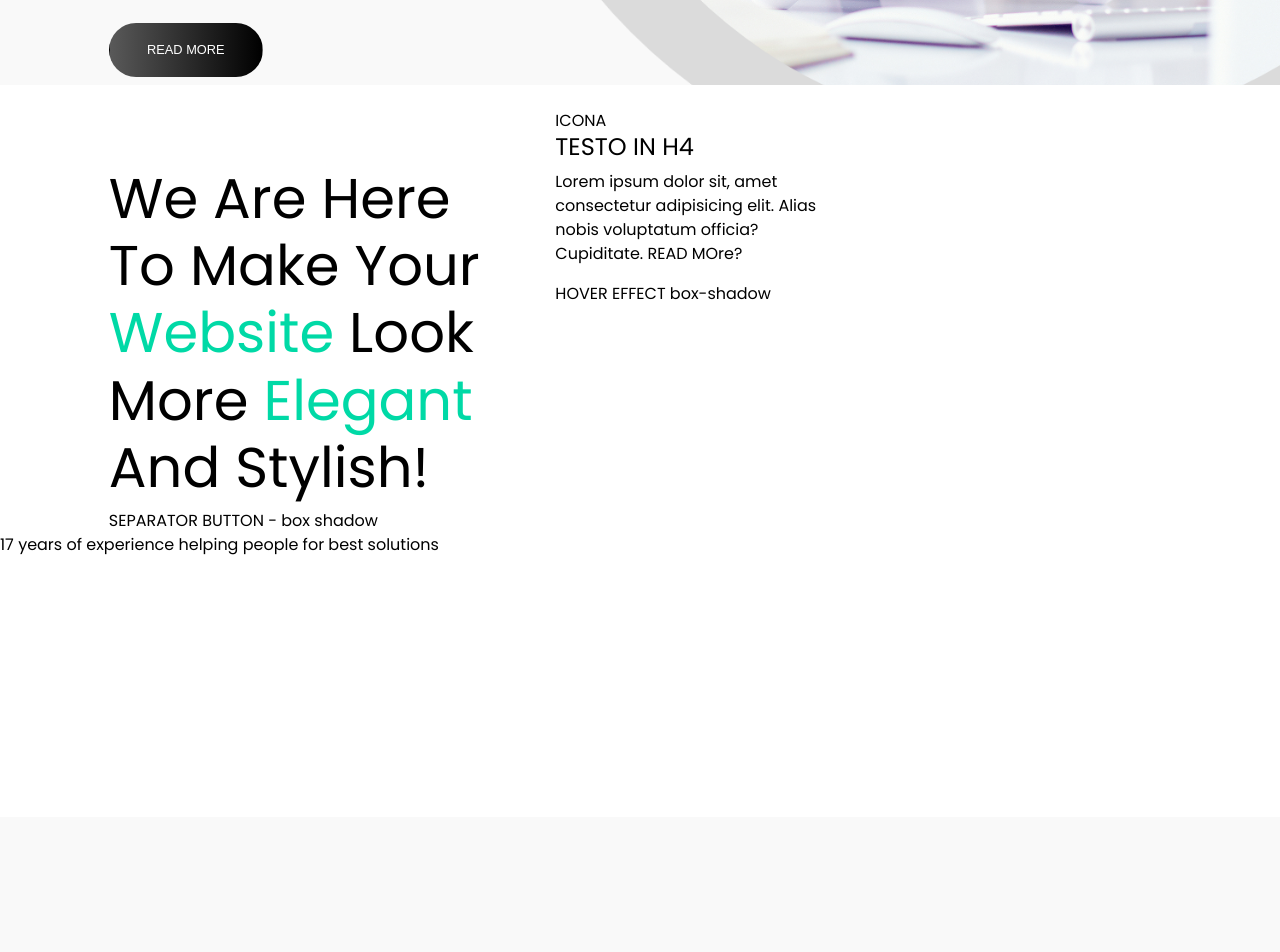
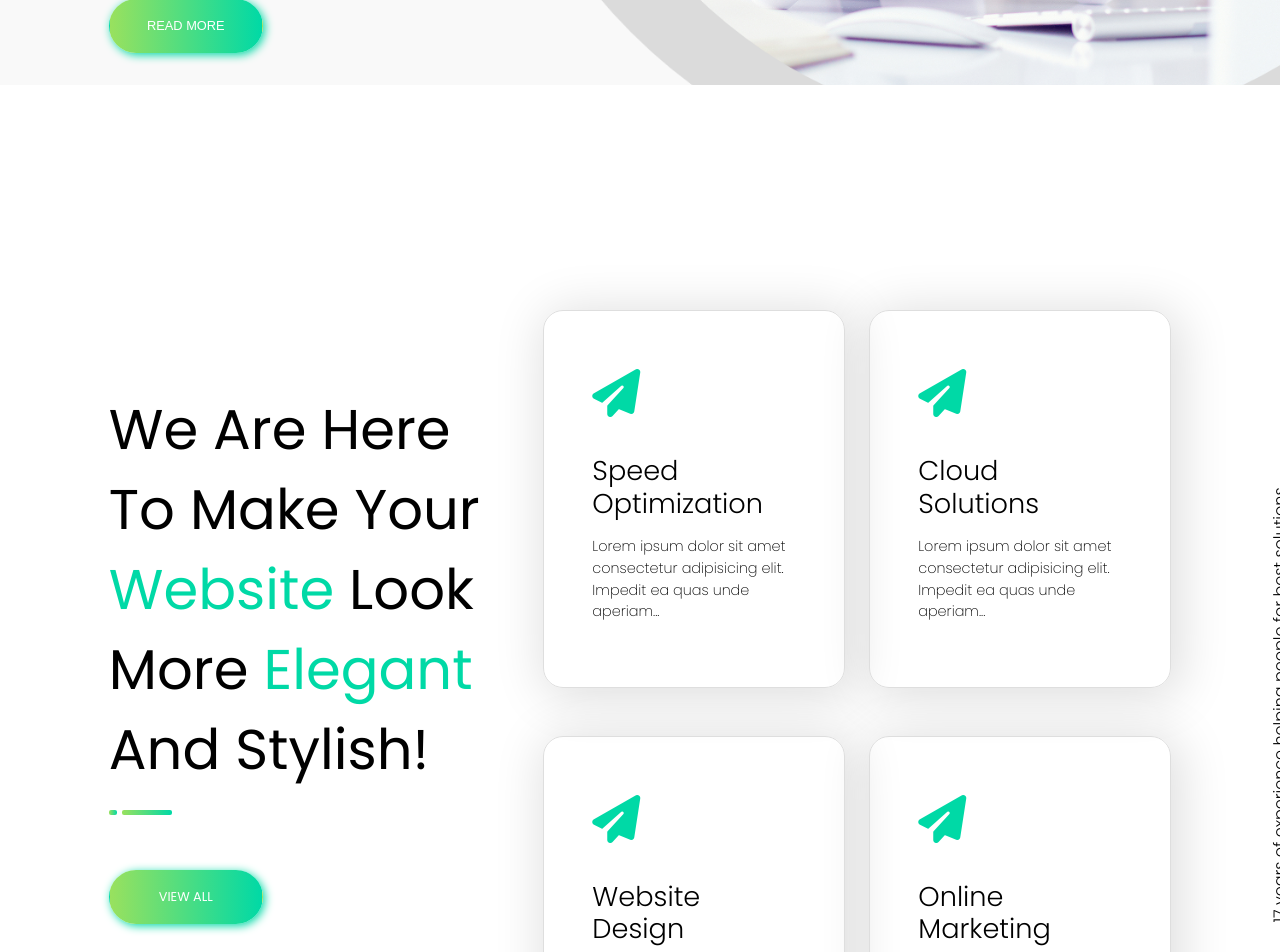
Before and after one commit to MarBozzz/proj-html-vuejs, a Vue app: page / in a window 1280 px wide. Shown: the part 900-1852 px from the top of the page. Built offline with nearby package versions, Linux system fonts and the light colour scheme; a small style sheet from the web is missing.

Commit message:
[added] first  section details

```diff
--- a/src/components/AppHeader.vue
+++ b/src/components/AppHeader.vue
@@ -105,7 +105,13 @@ header {
     .header-right{
       .btn {
         @include button(main-button);
-        background: $scale-background-main-color
+        background: $scale-background-main-color;
+        box-shadow: 2px 2px 10px $main-color;
+      }
+      .btn:hover {
+        @include button(main-button);
+        background: $scale-black-color;
+        box-shadow: none;
       }
       i {
         color: $main-color;
--- a/src/components/AppJumbotron.vue
+++ b/src/components/AppJumbotron.vue
@@ -53,8 +53,8 @@ export default {
           <div class="segment three"></div>
         </div>
 
-        <p class="py-5">Lorem ipsum dolor sit amet consectetur adipisicing elit. Iusto, aperiam dolores. Ad, sit. Qui porro blanditiis temporibus voluptatibus voluptatem quisquam eos dolore illo velit error aspernatur culpa consectetur enim incidunt voluptatum pariatur quasi omnis sequi, dicta dignissimos accusantium facere ipsum.</p>
-        <a @click="provaClick()" class="btn" href="#">Read more</a>
+        <p class="py-5">Sit amet consectetur adipisicing elit. Iusto, aperiam dolores. Ad, sit. Qui porro blanditiis temporibus voluptatibus voluptatem quisquam eos dolore illo velit error aspernatur culpa consectetur enim incidunt voluptatum pariatur quasi omnis sequi, dicta dignissimos accusantium facere ipsum.</p>
+        <a class="btn" href="#">Read more</a>
       </div>
       <div class="swipe-controls w-50 d-flex justify-content-between py-5">
         <h4>Facebook - Instagram - Youtube - Twitter</h4>
@@ -63,8 +63,10 @@ export default {
           <button @click="changeImg(0)"
           :class="{'active' : isClicked}"
           class="btn active" input type="radio" name="swipe" id="0">01</button>
-          <button @click="changeImg(1)" :class="{'active' : isClicked}" class="btn" input type="radio" name="swipe" id="1">02</button>
-          <button @click="changeImg(2)" :class="{'active' : isClicked}" class="btn" input type="radio" name="swipe" id="2">03</button>
+          <button @click="changeImg(1)" :class="{'active' : isClicked}"
+          class="btn" input type="radio" name="swipe" id="1">02</button>
+          <button @click="changeImg(2)" :class="{'active' : isClicked}"
+          class="btn" input type="radio" name="swipe" id="2">03</button>
         </div>
 
       </div>
@@ -88,11 +90,12 @@ export default {
 
 .jumbotron {
   height: 105vh;
+  display: block;
   background-color: #F9F9F9;
   font-family: "Ubuntu", sans-serif;
   overflow: hidden;
-  padding-bottom: 225px;
-  .mb-container {
+  .wrapper {
+    .mb-container {
     .text-container {
     width: 40%;
     h5 {
@@ -125,10 +128,16 @@ export default {
       }
     }
     .btn {
-          @include button(main-button);
-          background: $scale-black-color
-        }
+        @include button(main-button);
+        background: $scale-background-main-color;
+        box-shadow: 2px 2px 10px $main-color;
     }
+    .btn:hover {
+      @include button(main-button);
+      background: $scale-black-color;
+      box-shadow: none;
+    }
+  }
     .swipe-controls {
       .selector {
         z-index: 999;
@@ -152,7 +161,6 @@ export default {
       }
     }
   }
-
   .image-container {
     top: 0;
     right: 0;
@@ -164,6 +172,7 @@ export default {
       transform: translate(+22%, -13%);
     }
   }
+  }
 }
 
 
--- a/src/components/AppMain.vue
+++ b/src/components/AppMain.vue
@@ -22,6 +22,11 @@ export default {
     NewsBlogSection,
     CallToActionSection,
     OurPartnersSection
+  },
+  data() {
+    return {
+      //
+    }
   }
 }
 </script>
--- a/src/components/mainComponents/MissionsSection.vue
+++ b/src/components/mainComponents/MissionsSection.vue
@@ -9,7 +9,8 @@ export default {
   <section class="d-flex">
 
     <div class="images-container">
-      2 photo in position rel/abs + box shadow
+      <img src="../../assets/images/busy-architect-PYVKWM4-1024x872.jpg" alt="Busy Architect">
+      <img src="../../assets/images/businesswoman-analysing-document-P8WSNMC-1024x820.jpg" alt="Business woman">
     </div>
 
     <div class="text-container">
--- a/src/components/mainComponents/ToolsSection.vue
+++ b/src/components/mainComponents/ToolsSection.vue
@@ -1,12 +1,40 @@
 <script>
 export default {
   name : 'ToolsSection',
+  data(){
+    return {
+      tools : [
+        {
+          icon : '<i class="fa-solid fa-paper-plane"></i>',
+          name : 'Speed Optimization',
+          use : 'Lorem ipsum dolor sit amet consectetur adipisicing elit. Impedit ea quas unde aperiam...'
+        },
+        {
+          icon : '<i class="fa-solid fa-cloud"></i>',
+          name : 'Cloud Solutions',
+          use : 'Lorem ipsum dolor sit amet consectetur adipisicing elit. Impedit ea quas unde aperiam...'
+        },
+        {
+          icon : '<i class="fa-solid fa-tablet-screen-button"></i>',
+          name : 'Website Design',
+          use : 'Lorem ipsum dolor sit amet consectetur adipisicing elit. Impedit ea quas unde aperiam...'
+        },
+        {
+          icon : '<i class="fa-solid fa-stopwatch"></i>',
+          name : 'Online Marketing',
+          use : 'Lorem ipsum dolor sit amet consectetur adipisicing elit. Impedit ea quas unde aperiam...'
+        },
+      ]
+    }
+  }
 }
 </script>
 
 
 <template>
   <section>
+
+    <div class="wrapper position-relative">
       <div class="mb-container">
         <div class="row">
 
@@ -14,31 +42,40 @@ export default {
             <h2>
               We are here to make your <span class="hchangecolor">website</span> look more <span class="hchangecolor">elegant</span> and stylish!
             </h2>
-          SEPARATOR
-          BUTTON - box shadow
+
+            <div class="styled-separator-line">
+              <div class="segment one"></div>
+              <div class="segment two"></div>
+              <div class="segment three"></div>
             </div>
 
-        <!-- da ciclare dinamicamente -->
+            <a class="btn" href="#">View All</a>
+
+          </div>
+
+          <!-- card ciclata dinamicamente -->
           <div class="box-container">
             <div class="row d-flex flex-wrap">
-            <div class="col-6 p-4 d-flex flex-column">
-              <div class="icon">ICONA</div>
-              <h4>TESTO IN H4</h4>
-              <p>Lorem ipsum dolor sit, amet consectetur adipisicing elit. Alias nobis voluptatum officia? Cupiditate. READ MOre?</p>
-              HOVER EFFECT
-              box-shadow
-            </div>
-            <div class="col-6"></div>
-            <div class="col-6"></div>
-            <div class="col-6"></div>
+
+              <div v-for="(tool, index) in tools" :key="index" class="card-wrapper col-6">
+                <div class="toolcard d-flex flex-column mb-5">
+                  <div class="icon"><i class="fa-solid fa-paper-plane"></i></div>
+                  <h4>{{tool.name}}</h4>
+                  <p>{{tool.use}}</p>
                 </div>
               </div>
 
             </div>
+          </div>
 
         </div>
+      </div>
 
-    <span class="text-rotated-anticlockwise">17 years of experience helping people for best solutions</span>
+      <span class="text-rotated-anticlockwise">
+        17 years of experience helping people for best solutions
+      </span>
+
+    </div>
 
   </section>
 </template>
@@ -49,7 +86,7 @@ export default {
 @use '../../styles/partials/mixins' as *;
 
 section {
-  //padding-top: 225px;
+  padding-top: 225px;
   padding-bottom: 260px;
   background-color: #FFFFFF;
   .text-container {
@@ -57,10 +94,81 @@ section {
     width: 40%;
     h2 {
       text-transform: capitalize;
+      line-height: 5rem;
+    }
+    .styled-separator-line {
+      .segment {
+        display: inline-block;
+        height: 5px;
+      }
+      .segment.one {
+        width: 8px;
+        background: $scale-background-main-color;
+        border-radius: 2px;
+      }
+      .segment.two {
+        width: 5px;
+      }
+      .segment.three {
+        width: 50px;
+        background: $scale-background-main-color;
+        border-radius: 2px;
+      }
+    }
+    .btn {
+        @include button(main-button);
+        background: $scale-background-main-color;
+        box-shadow: 2px 2px 10px $main-color;
+        margin: 3rem 0;
+    }
+    .btn:hover {
+      @include button(main-button);
+      background: $scale-black-color;
+      box-shadow: none;
     }
   }
   .box-container {
     width: 60%;
+    .row {
+      .card-wrapper {
+        .toolcard {
+          border: 1px solid #DEDEDE;
+          border-radius: 20px;
+          box-shadow: 5px 5px 50px 5px #DEDEDE;
+          padding: 3rem;
+          .icon {
+            font-size: 3rem;
+            color: $main-color;
+            padding-bottom: 1.5rem;
+          }
+          h4 {
+            font-size: 1.7rem;
+            padding-bottom: .5rem;
+            font-weight: 300;
+          }
+          p {
+            font-size: .9rem;
+            font-weight: 200;
+          }
+        }
+        .toolcard:hover {
+          background: $scale-cards-background-main-color-reverse;
+          color: #FFFFFF;
+          cursor: pointer;
+          .icon {
+            color: #FFFFFF;
+          }
+        }
+      }
+    }
+  }
+  .text-rotated-anticlockwise {
+    position: absolute;
+    top: 45%;
+    left: 83%;
+    display: inline-block;
+    transform: rotateZ(270deg);
+    white-space: nowrap;
   }
 }
 </style>
--- a/src/data/store.js
+++ b/src/data/store.js
@@ -2,5 +2,26 @@
 import { reactive } from "vue";
 
 export const store = reactive({
-
+  tools : [
+    {
+      icon : '<i class="fa-solid fa-paper-plane"></i>',
+      name : 'Speed Optimization',
+      use : 'Lorem ipsum dolor sit amet consectetur adipisicing elit. Impedit ea quas unde aperiam...'
+    },
+    {
+      icon : '<i class="fa-solid fa-cloud"></i>',
+      name : 'Cloud Solutions',
+      use : 'Lorem ipsum dolor sit amet consectetur adipisicing elit. Impedit ea quas unde aperiam...'
+    },
+    {
+      icon : '<i class="fa-solid fa-tablet-screen-button"></i>',
+      name : 'Website Design',
+      use : 'Lorem ipsum dolor sit amet consectetur adipisicing elit. Impedit ea quas unde aperiam...'
+    },
+    {
+      icon : '<i class="fa-solid fa-stopwatch"></i>',
+      name : 'Online Marketing',
+      use : 'Lorem ipsum dolor sit amet consectetur adipisicing elit. Impedit ea quas unde aperiam...'
+    },
+  ]
 })
--- a/src/styles/_general.scss
+++ b/src/styles/_general.scss
@@ -6,6 +6,8 @@
 
 // npm i "@fontsource/poppins"
 @import 'node_modules/@fontsource/poppins/index.css';
+@import 'node_modules/@fontsource/poppins/300.css';
+@import 'node_modules/@fontsource/poppins/200.css';
 
 // npm i "@fontsource/ubuntu"
 @import 'node_modules/@fontsource/ubuntu/index.css';
--- a/src/styles/partials/_vars.scss
+++ b/src/styles/partials/_vars.scss
@@ -13,4 +13,7 @@ $scale-slider-color: linear-gradient(0.25turn, #595959, #2E2E2E);
 
 $scale-background-main-color: linear-gradient(0.25turn, #99E15E, #00D9A6);
 
+//card hover
+$scale-cards-background-main-color-reverse: linear-gradient(45deg, #00D9A6, #99E15E);
+
 $main-font : "Poppins", sans-serif;
```
Lines whose indentation alone changed are shown as unchanged.
